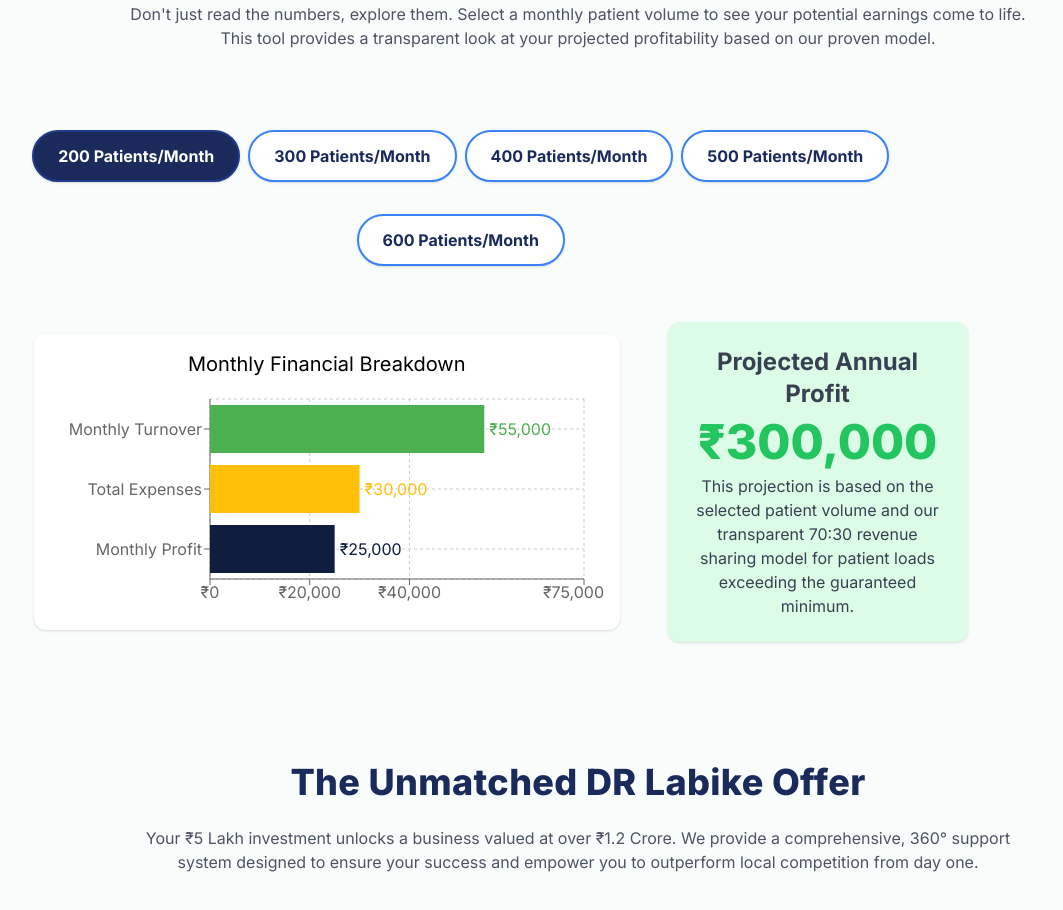
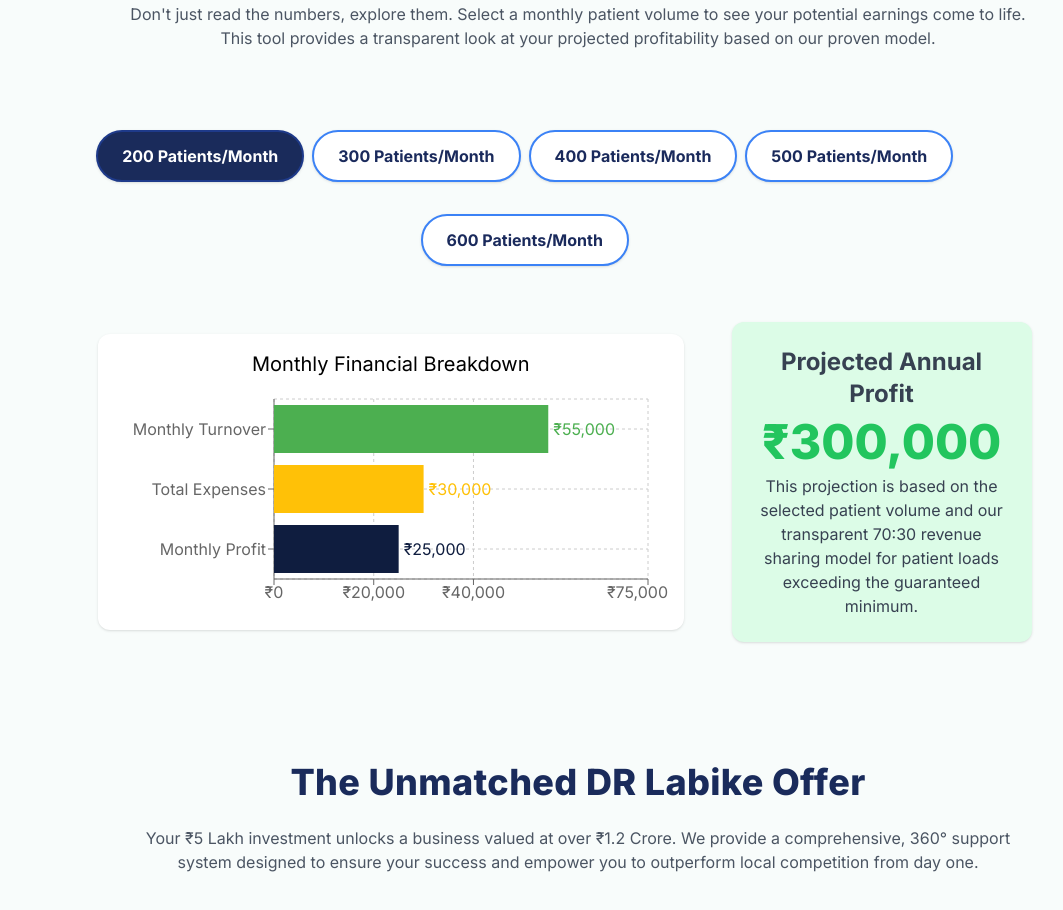
Before and after one commit to Sakshi509-ctrl/DR_Labike, a React (Vite) app: page /franchise in a window 1280 px wide. Shown: the part 1480-2390 px from the top of the page, without its empty margins (62-1125 px from the left). Built offline with nearby package versions, Linux system fonts and the light colour scheme.

Commit message:
runBuild

```diff
--- a/src/components/roicalculator.tsx
+++ b/src/components/roicalculator.tsx
@@ -41,7 +41,7 @@ const ROICalculator = () => {
   ];
 
   return (
-    <div className="mt-10 px-4">
+    <div className="mt-10 px-4 ml-16">
       <div className="flex flex-wrap justify-center gap-2">
         {[200, 300, 400, 500].map((num) => (
           <button
```
